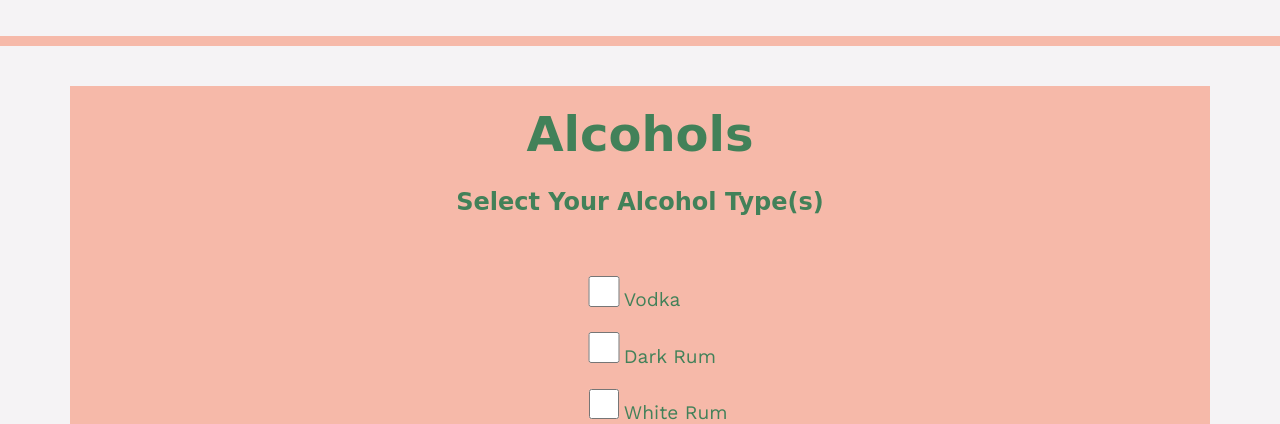
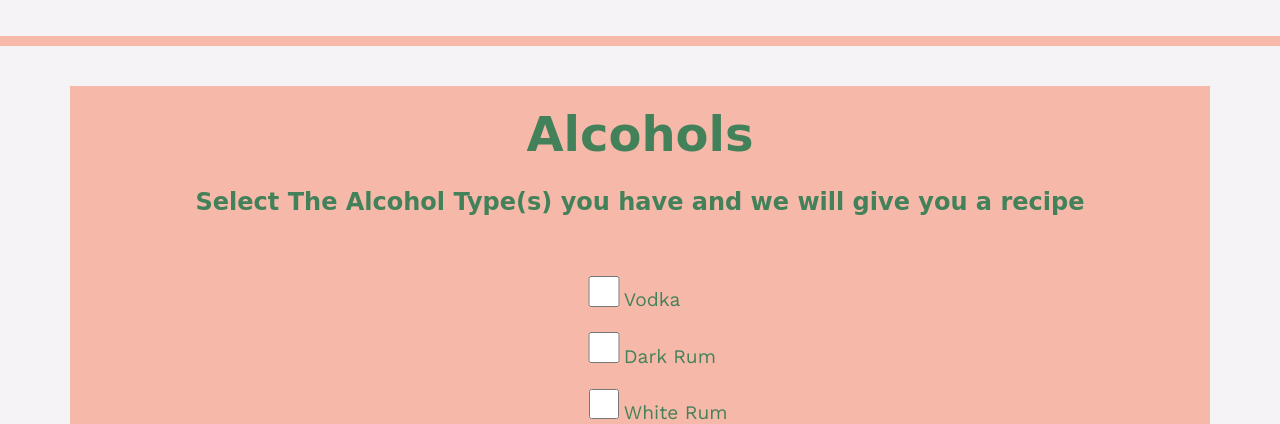
Before and after one commit to catemunt/212Cocktails, a Flask app: page / in a window 1280 px wide. Shown: the part 331-755 px from the top of the page. Run offline with Flask 2, Linux system fonts and the light colour scheme; data comes from the database, SQL or seed files in the repository; some web fonts are replaced.

Commit message:
Update index.html

```diff
--- a/templates/index.html
+++ b/templates/index.html
@@ -18,7 +18,7 @@
         <h1>Alcohols</h1>
 
         <div>
-          <h2>Select Your Alcohol Type(s)</h2>
+          <h2>Select The Alcohol Type(s) you have and we will give you a recipe</h2>
           <ul class="menu-items">
             {% for alc in ingredients %}
             <br>
```
